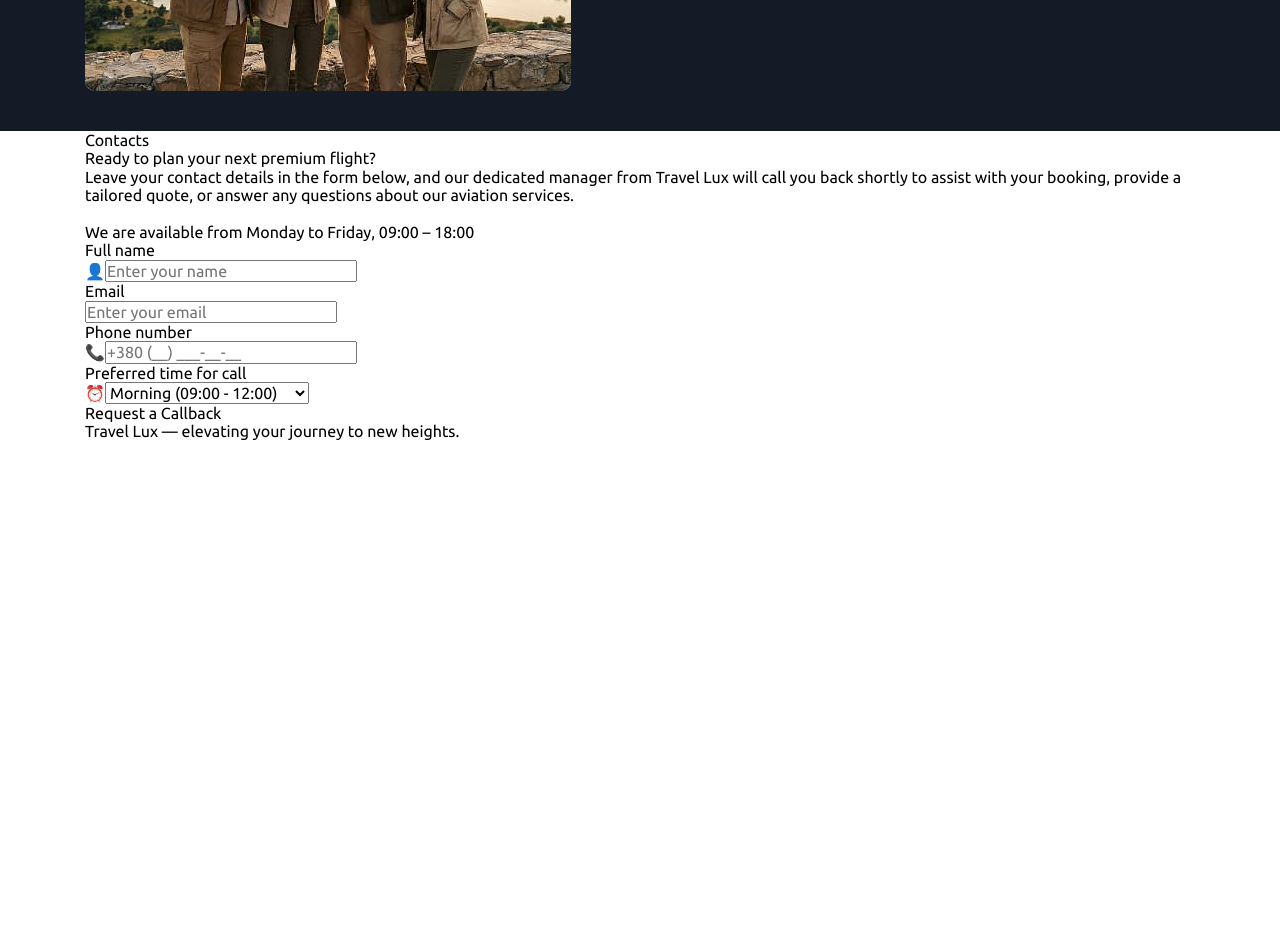
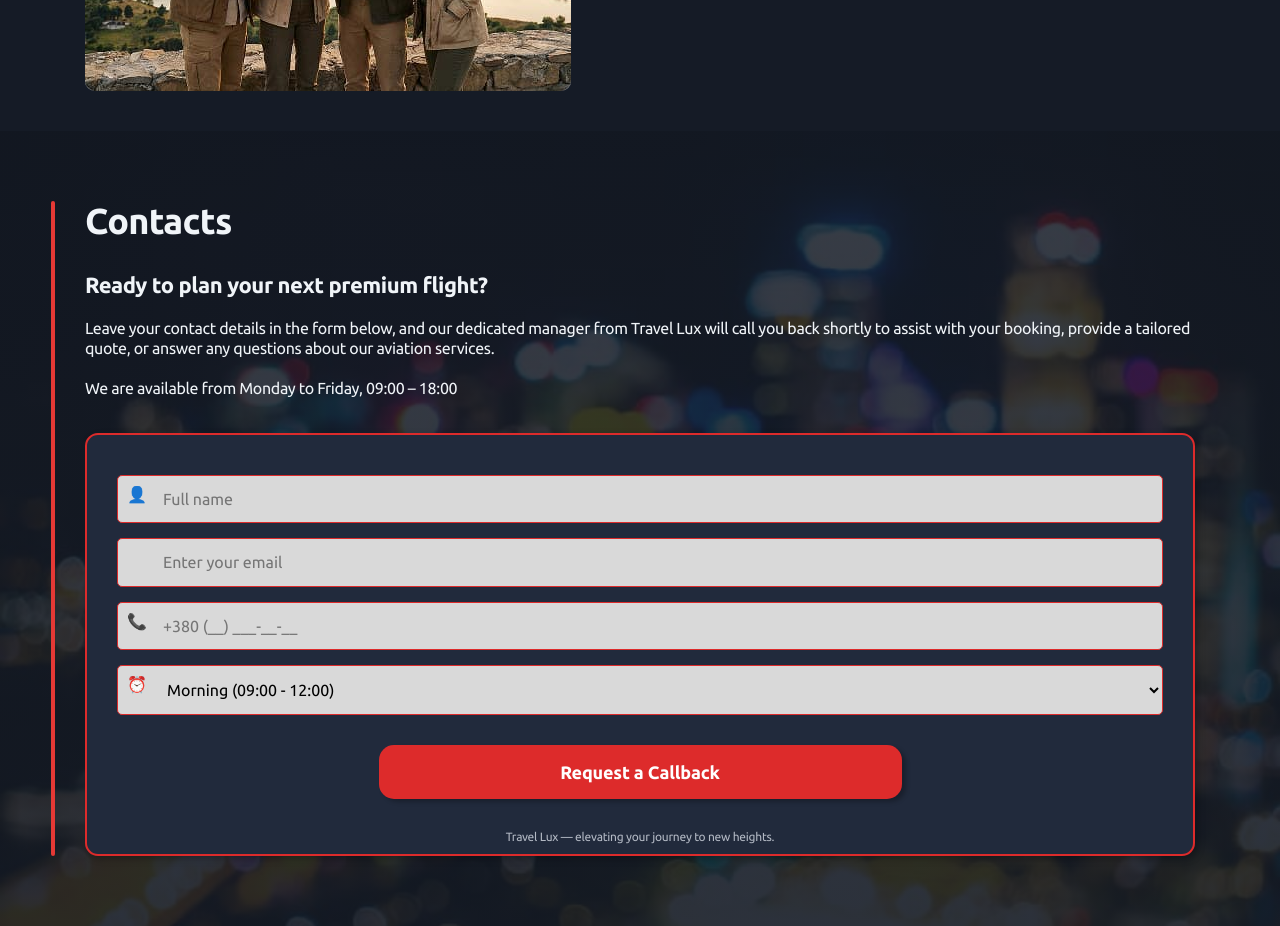
Before and after one commit to EugenePrygaro/travel-lux, a React (Create React App) app in the folder client/: page / in a window 1280 px wide. Shown: the part 1940-2866 px from the top of the page. Before the commit the page ends 2381 px from the top, so only its background shows below. Built offline with nearby package versions, Linux system fonts and the light colour scheme.

Commit message:
contact upd #1

```diff
--- a/client/src/components/Home.js
+++ b/client/src/components/Home.js
@@ -76,7 +76,6 @@ function Home() {
         </section>
       <section className="home-contacts-section">
         <div className="home-container home-contacts-container">
-          <div className="contacts-line"></div>
           <div className="contacs-content">
             <h2 className="contacts-header">Contacts</h2>
             <h3 className="contacts-pre-header">Ready to plan your next premium flight?</h3>
@@ -86,22 +85,17 @@ function Home() {
             </p>
             <div className="form-container">
               <div className="input-field-container">
-                <div className="input-group">
-                  <label htmlFor="name">Full name</label>
                   <div className="input-wrapper">
-                    <span className="icon">👤</span>
+                    <span className="input-icon">👤</span>
                     <input
                       type="text"
                       id="name"
-                      placeholder="Enter your name"
+                      placeholder="Full name"
                       className="contact-input"
                     />
                   </div>
-                </div>
-                <div className="input-group">
-                  <label htmlFor="name">Email</label>
                   <div className="input-wrapper">
-                    <span className="icon"></span>
+                    <span className="input-icon"></span>
                     <input
                       type="email"
                       id="email"
@@ -109,11 +103,8 @@ function Home() {
                       className="contact-input"
                     />
                   </div>
-                </div>
-                <div className="input-group">
-                  <label htmlFor="phone">Phone number</label>
                   <div className="input-wrapper">
-                    <span className="icon">📞</span>
+                    <span className="input-icon">📞</span>
                     <input
                       type="tel"
                       id="phone"
@@ -121,20 +112,16 @@ function Home() {
                       className="contact-input"
                     />
                   </div>
-                <div className="input-group">
-                  <label htmlFor="time">Preferred time for call</label>
                   <div className="input-wrapper">
-                    <span className="icon">⏰</span>
+                    <span className="input-icon">⏰</span>
                     <select id="time" className="contact-input select-input">
                       <option value="morning">Morning (09:00 - 12:00)</option>
                       <option value="afternoon">Afternoon (12:00 - 15:00)</option>
                       <option value="evening">Evening (15:00 - 18:00)</option>
                     </select>
-                    </div>
-                    <button className="input-field-button">Request a Callback</button>
                   </div>
                 </div>
-              </div>
+              <button className="input-field-button">Request a Callback</button>
               <p className="input-field-text">Travel Lux — elevating your journey to new heights.</p>
             </div>
           </div>
--- a/client/src/components/styles/Home.css
+++ b/client/src/components/styles/Home.css
@@ -5,6 +5,23 @@
 
 .home-hero-container {
   padding: 300px 20px;
+}
+
+.home-exp-section,
+.home-about-section,
+.home-contacts-section {
+  background: #151b26;
+  padding: 70px 0;
+}
+
+.hero-button-viev-tours:hover,
+.hero-button-viev-tours:focus,
+.about-contact-btn:hover,
+.about-contact-btn:focus,
+.input-field-button:hover,
+.input-field-button:focus {
+  transform: translateY(-2px);
+  box-shadow: 3px 3px 10px rgba(0, 0, 0, 0.5);
 }
 
 /* HERO SECTION */
@@ -32,7 +49,7 @@
 
 .home-hero-header {
   font-weight: 700;
-  font-size: 50px;
+  font-size: 36px;
   line-height: 110%;
   letter-spacing: -0.02em;
   text-align: center;
@@ -83,13 +100,6 @@
   animation: fadeInUp 0.8s ease forwards;
 }
 
-.hero-button-viev-tours:hover,
-.hero-button-viev-tours:focus,
-.about-contact-btn:hover,
-.about-contact-btn:focus {
-  transform: translateY(-2px);
-  box-shadow: 3px 3px 10px rgba(0, 0, 0, 0.5);
-}
 
 .hero-button-viev-tours:active {
   transform: translateY(0);
@@ -109,11 +119,6 @@
 
 /* EXP SECTION */
 
-.home-exp-section,
-.home-about-section {
-  background: #151b26;
-  padding: 85px 0;
-}
 
 .home-exp-header {
   font-weight: 700;
@@ -180,7 +185,7 @@
 .about-content{
   display: flex;
   flex-direction: column;
-  gap:50px;
+  gap: 50px;
 }
 
 .about-row{
@@ -223,9 +228,157 @@
 }
 
 .about-img{
+  width: 100%;
   border-radius: 10px;
 }
 
+
+/* CONTACTS SECTION */
+
+.home-contacts-section{
+  background:
+      linear-gradient(rgba(21, 27, 38, 0.85),
+        rgba(21, 27, 38, 0.9)),
+      url("./images/contacts-bg.jpg");
+
+    background-size: cover;
+    background-position: center;
+    background-repeat: no-repeat;
+}
+
+.home-contacts-container{
+  position: relative;
+  padding-left: 45px;
+}
+
+.home-contacts-container::before {
+  content: "";
+  position: absolute;
+  left: 4%;
+  top: 0;
+  height: 100%;
+  width: 4px;
+  background-color: #e53935;
+  border-radius: 2px;
+}
+
+.contacts-header{
+  font-weight: 700;
+  font-size: 36px;
+  line-height: 110%;
+  letter-spacing: -0.02em;
+  color: #f0f4f8;
+
+  margin-bottom: 30px;
+}
+
+.contacts-pre-header{
+  font-weight: 700;
+  font-size: 22px;
+  line-height: 125%;
+  letter-spacing: -0.02em;
+  color: #f0f4f8;
+
+  margin-bottom: 20px;
+}
+
+.contacts-text{
+  font-weight: 400;
+  font-size: 18x;
+  line-height: 125%;
+  letter-spacing: -0.02em;
+  color: #f0f4f8;
+
+  margin-bottom: 35px;
+}
+
+.form-container{
+  border: 2px solid #dd2b2b;
+  border-radius: 13px;
+  box-shadow: 3px 3px 7px 0 rgba(0, 0, 0, 0.25);
+  background: #212a3c;
+  padding: 40px 30px 10px 30px;
+
+  display: flex;
+  flex-direction: column;
+}
+.input-field-container{
+  display: flex;
+  flex-direction: column;
+  justify-content: center;
+  gap:15px;
+}
+.input-wrapper{
+  position: relative;
+}
+
+.input-icon{
+  position: absolute;
+  top:10px;
+  left:10px;
+}
+
+.contact-input{
+  padding: 14px 5px 14px 45px;
+  width: 100%;
+  background: #d9d9d9;
+  border: 1.50px solid #dd2b2b;
+  border-radius: 5px;
+
+  transition: all 0.3s cubic-bezier(0.4, 0, 0.2, 1);
+}
+
+.contact-input:hover {
+  border-color: #00a8ff;
+  box-shadow: 0 0 15px rgba(0, 170, 255, 0.1);
+  transform: translateY(-2px);
+}
+
+.contact-input:focus-within {
+  border: 2px solid #f7b30a;
+  box-shadow: 0 0 15px rgba(0, 170, 255, 0.1);
+
+  transform: scale(1.005);
+
+  outline: none;
+}
+
+/* 2. Анімація для іконки при фокусі на інпуті */
+.input-wrapper:focus-within .input-icon {
+  color: #00a8ff;
+  transform: scale(1.1);
+  transition: all 0.3s ease;
+}
+
+
+.input-field-button{
+  margin: 30px 0;
+  align-self: center;
+
+  border-radius: 15px;
+  padding: 14px 14px;
+  width: 50%;
+  box-shadow: 4px 3px 4px 0 rgba(0, 0, 0, 0.25);
+  background: #dd2b2b;
+
+  font-weight: 700;
+  font-size: 18px;
+  line-height: 145%;
+  letter-spacing: -0.01em;
+  text-align: center;
+  color: #fff;
+
+  transition: transform 0.2s ease;
+}
+
+.input-field-text{
+  text-align: center;
+  font-weight: 400;
+  font-size: 12px;
+  line-height: 125%;
+  letter-spacing: -0.02em;
+  color: #b3b9c4;
+}
 
 @media (min-width: 768px) {
 
```
